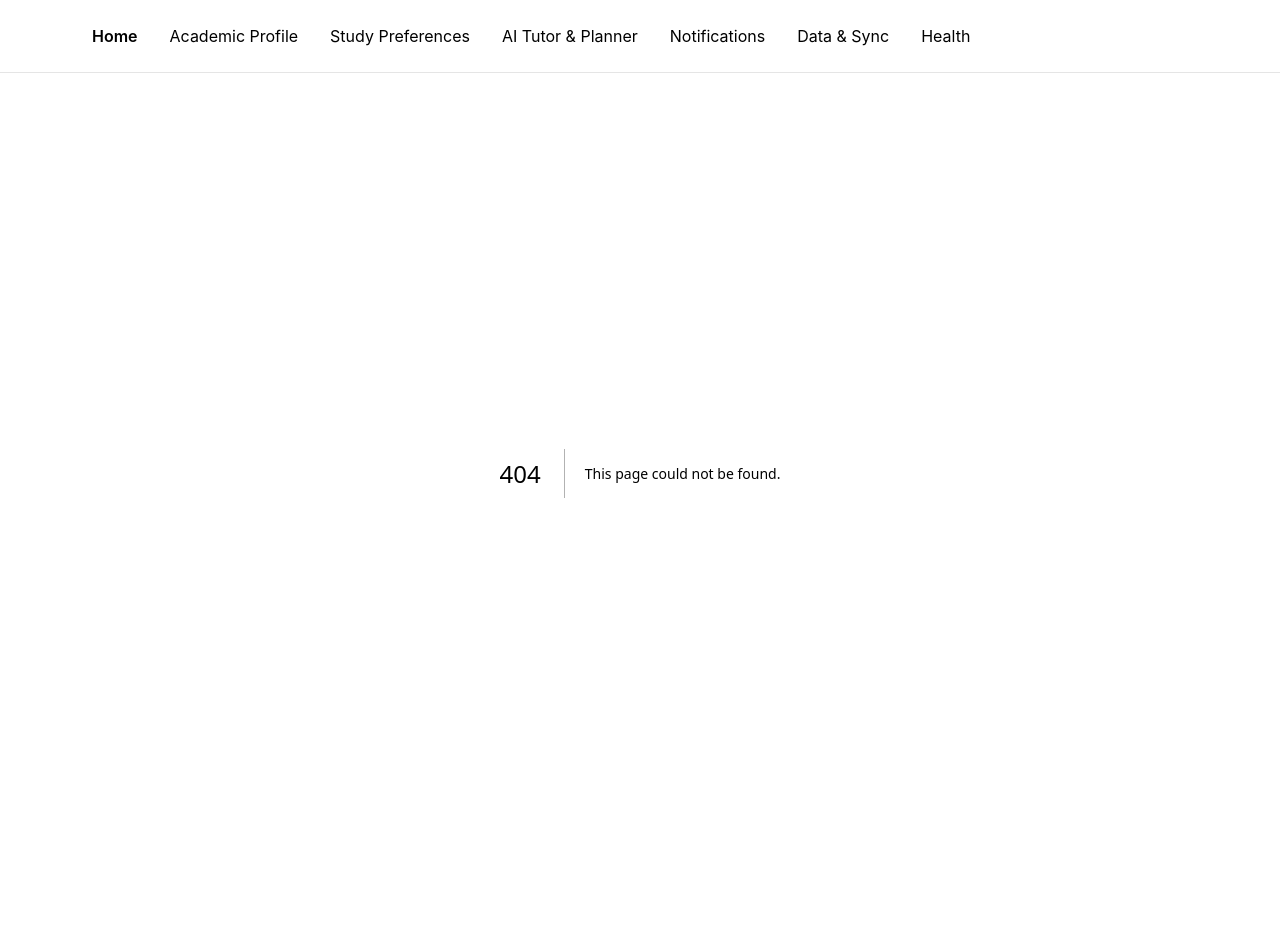
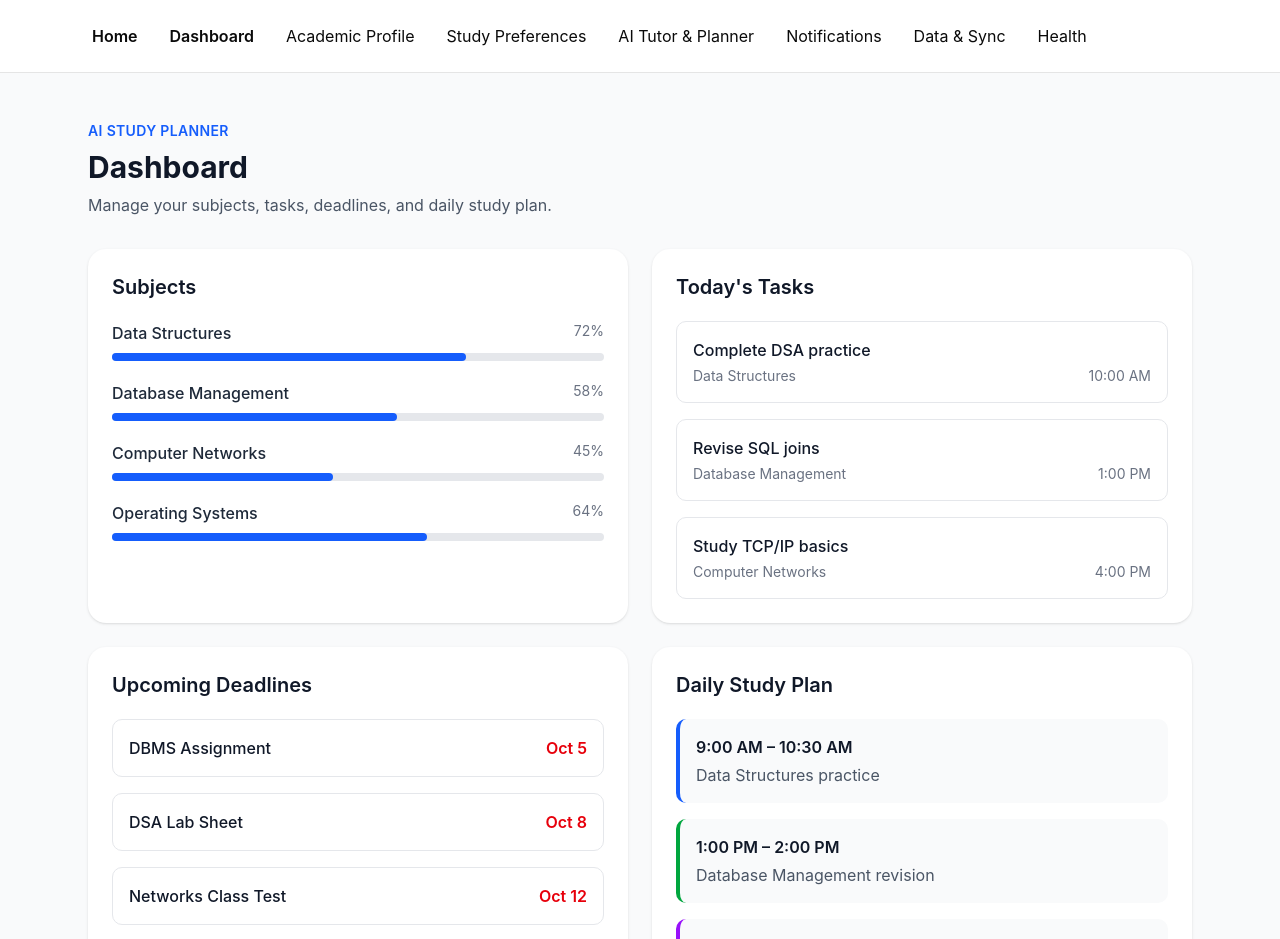
Before and after one commit to nilayvaishnava69-ops/ai-study-planner, a Next.js app: page /dashboard in a window 1280 px wide. Before the commit this address had no page. Shown: the top 939 px of the page. Before the commit the page ends 873 px from the top, so only its background shows below. Built offline with nearby package versions, Linux system fonts and the light colour scheme.

Commit message:
feat: add study planner dashboard

```diff
--- a/app/components/Navbar.jsx
+++ b/app/components/Navbar.jsx
@@ -10,6 +10,13 @@ export default function Navbar() {
         >
           Home
         </Link>
+
+        <Link
+  href="/dashboard"
+  className="rounded px-3 py-2 font-semibold hover:bg-gray-100"
+>
+  Dashboard
+</Link>
 
         <Link
           href="/academic-profile"
--- /dev/null
+++ b/app/dashboard/page.tsx
@@ -0,0 +1,153 @@
+const subjects = [
+  { name: 'Data Structures', progress: 72 },
+  { name: 'Database Management', progress: 58 },
+  { name: 'Computer Networks', progress: 45 },
+  { name: 'Operating Systems', progress: 64 },
+];
+
+const tasks = [
+  { title: 'Complete DSA practice', subject: 'Data Structures', time: '10:00 AM' },
+  { title: 'Revise SQL joins', subject: 'Database Management', time: '1:00 PM' },
+  { title: 'Study TCP/IP basics', subject: 'Computer Networks', time: '4:00 PM' },
+];
+
+const deadlines = [
+  { title: 'DBMS Assignment', date: 'Oct 5' },
+  { title: 'DSA Lab Sheet', date: 'Oct 8' },
+  { title: 'Networks Class Test', date: 'Oct 12' },
+];
+
+export default function DashboardPage() {
+  return (
+    <main className="min-h-screen bg-gray-50">
+      <section className="mx-auto max-w-6xl px-6 py-12">
+        <div className="mb-8">
+          <p className="text-sm font-semibold uppercase tracking-wide text-blue-600">
+            AI Study Planner
+          </p>
+
+          <h1 className="mt-2 text-3xl font-bold text-gray-900">
+            Dashboard
+          </h1>
+
+          <p className="mt-2 text-gray-600">
+            Manage your subjects, tasks, deadlines, and daily study plan.
+          </p>
+        </div>
+
+        <div className="grid gap-6 md:grid-cols-2">
+          <section className="rounded-2xl bg-white p-6 shadow-sm">
+            <h2 className="text-xl font-semibold text-gray-900">
+              Subjects
+            </h2>
+
+            <div className="mt-5 space-y-5">
+              {subjects.map((subject) => (
+                <div key={subject.name}>
+                  <div className="flex justify-between">
+                    <span className="font-medium text-gray-800">
+                      {subject.name}
+                    </span>
+
+                    <span className="text-sm text-gray-500">
+                      {subject.progress}%
+                    </span>
+                  </div>
+
+                  <div className="mt-2 h-2 rounded-full bg-gray-200">
+                    <div
+                      className="h-2 rounded-full bg-blue-600"
+                      style={{ width: `${subject.progress}%` }}
+                    />
+                  </div>
+                </div>
+              ))}
+            </div>
+          </section>
+
+          <section className="rounded-2xl bg-white p-6 shadow-sm">
+            <h2 className="text-xl font-semibold text-gray-900">
+              Today's Tasks
+            </h2>
+
+            <div className="mt-5 space-y-4">
+              {tasks.map((task) => (
+                <div
+                  key={task.title}
+                  className="rounded-lg border border-gray-200 p-4"
+                >
+                  <p className="font-medium text-gray-900">
+                    {task.title}
+                  </p>
+
+                  <div className="mt-1 flex justify-between text-sm text-gray-500">
+                    <span>{task.subject}</span>
+                    <span>{task.time}</span>
+                  </div>
+                </div>
+              ))}
+            </div>
+          </section>
+
+          <section className="rounded-2xl bg-white p-6 shadow-sm">
+            <h2 className="text-xl font-semibold text-gray-900">
+              Upcoming Deadlines
+            </h2>
+
+            <div className="mt-5 space-y-4">
+              {deadlines.map((deadline) => (
+                <div
+                  key={deadline.title}
+                  className="flex items-center justify-between rounded-lg border border-gray-200 p-4"
+                >
+                  <span className="font-medium text-gray-900">
+                    {deadline.title}
+                  </span>
+
+                  <span className="font-semibold text-red-600">
+                    {deadline.date}
+                  </span>
+                </div>
+              ))}
+            </div>
+          </section>
+
+          <section className="rounded-2xl bg-white p-6 shadow-sm">
+            <h2 className="text-xl font-semibold text-gray-900">
+              Daily Study Plan
+            </h2>
+
+            <div className="mt-5 space-y-4">
+              <div className="rounded-lg border-l-4 border-blue-600 bg-gray-50 p-4">
+                <p className="font-semibold text-gray-900">
+                  9:00 AM – 10:30 AM
+                </p>
+                <p className="mt-1 text-gray-600">
+                  Data Structures practice
+                </p>
+              </div>
+
+              <div className="rounded-lg border-l-4 border-green-600 bg-gray-50 p-4">
+                <p className="font-semibold text-gray-900">
+                  1:00 PM – 2:00 PM
+                </p>
+                <p className="mt-1 text-gray-600">
+                  Database Management revision
+                </p>
+              </div>
+
+              <div className="rounded-lg border-l-4 border-purple-600 bg-gray-50 p-4">
+                <p className="font-semibold text-gray-900">
+                  4:00 PM – 5:00 PM
+                </p>
+                <p className="mt-1 text-gray-600">
+                  Computer Networks study
+                </p>
+              </div>
+            </div>
+          </section>
+        </div>
+      </section>
+    </main>
+  );
+}
```
